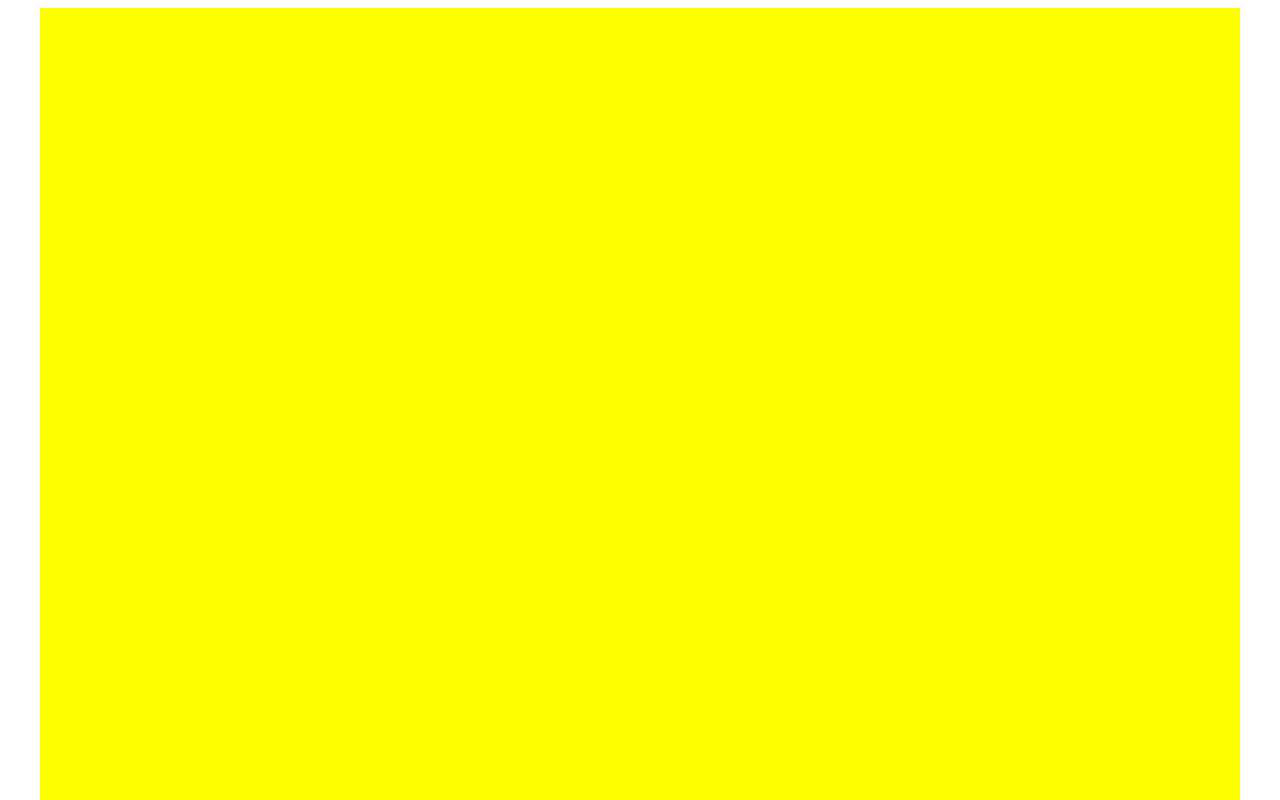
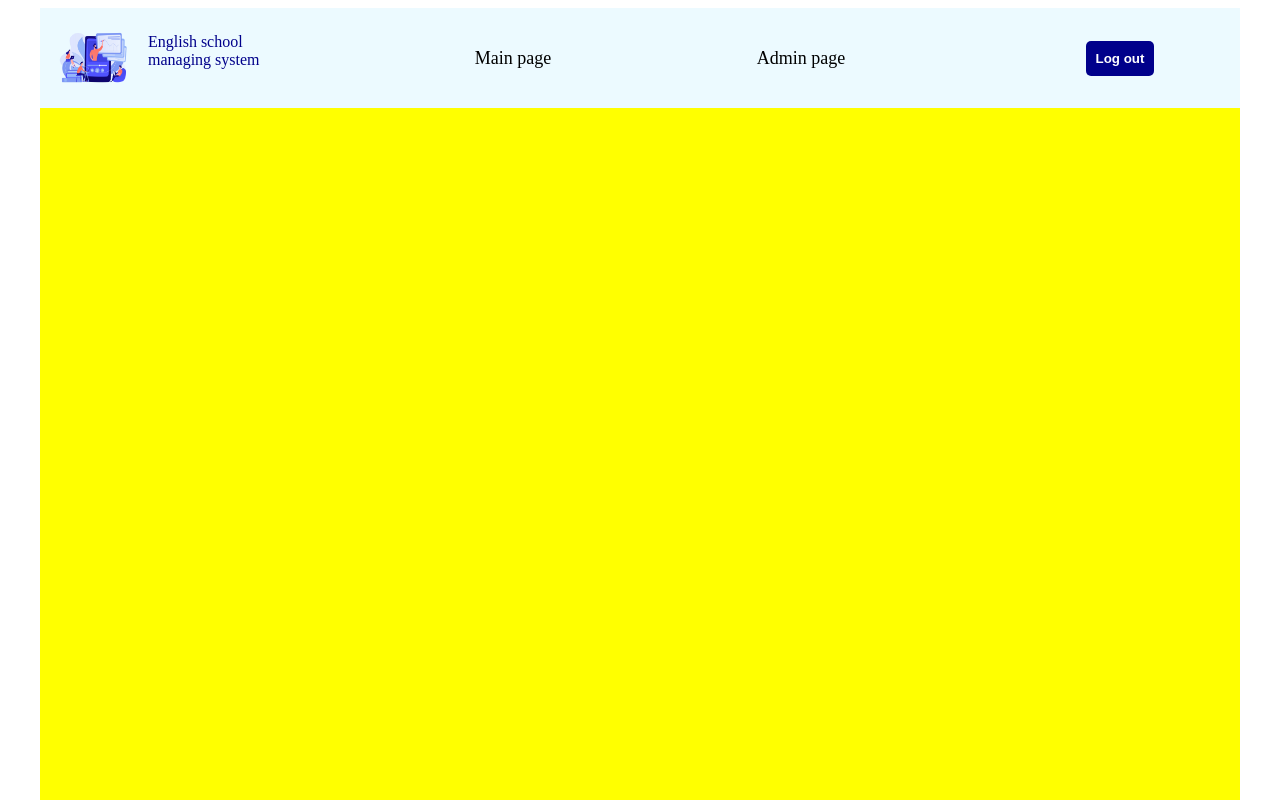
Before and after one commit to Valentina-2608/English_school_managing_system, a website: page courses.html in a window 1280 px wide. Shown: the top 800 px of the page. Drawn offline with Linux system fonts and the light colour scheme.

Commit message:
Add header

```diff
--- a/courses.html
+++ b/courses.html
@@ -8,6 +8,27 @@
 </head>
 <body>
     <div class="main3">
+        <header>
+			<div class="logo">
+				<div class="logo_image">
+					<img src="img/logo.png" alt="logo">
+				</div>
+				<div class="logo_text">
+					English school managing system
+				</div>
+			</div>
+            <nav>
+				<ul>
+					<li><a href="index.html">Main page</a></li>
+					<li><a href="admin.html">Admin page</a></li>
+				</ul>
+			</nav>
+			<div class="block_buttons">
+				<button id="btn_log_out">
+					<a href="#">Log out</a>
+                </button>
+			</div>
+		</header>
 
 
 
```
